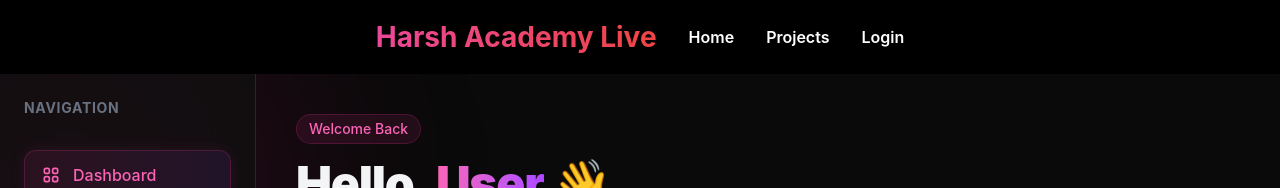
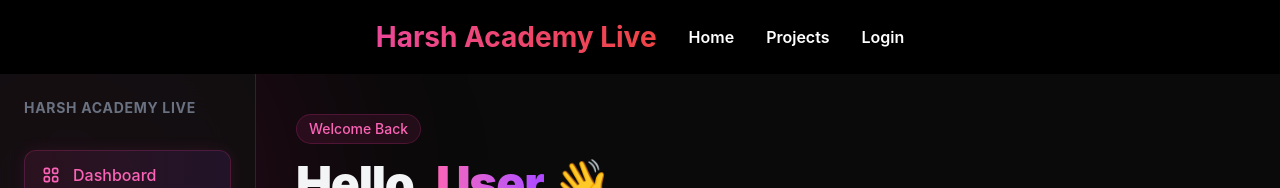
Before and after one commit to harsh-suman5/testing_website, a React (Vite) app: page /dash_home in a window 1280 px wide. Shown: the top 188 px of the page. Built offline with nearby package versions, Linux system fonts and the light colour scheme; no server answers.

Commit message:
navigation

```diff
--- a/src/components/dashboard/dash_home.jsx
+++ b/src/components/dashboard/dash_home.jsx
@@ -53,7 +53,7 @@
           </div>
 
           <div className="mb-8 hidden md:block">
-            <h2 className="text-sm font-bold text-gray-500 uppercase tracking-wider">Navigation</h2>
+            <h2 className="text-sm font-bold text-gray-500 uppercase tracking-wider">Harsh Academy Live</h2>
           </div>
 
           <ul className="flex flex-col gap-2 h-full">
```
